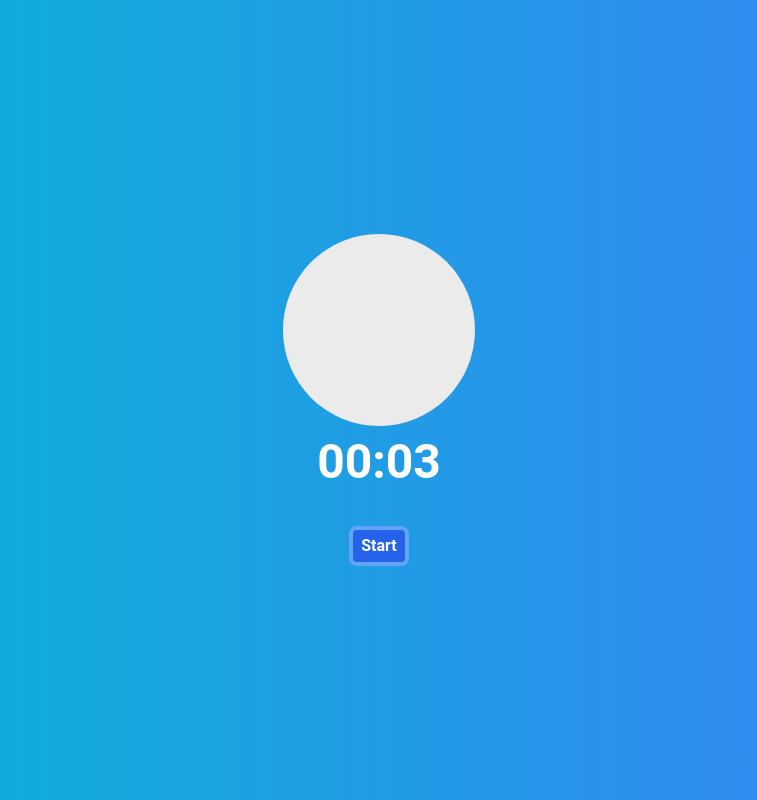
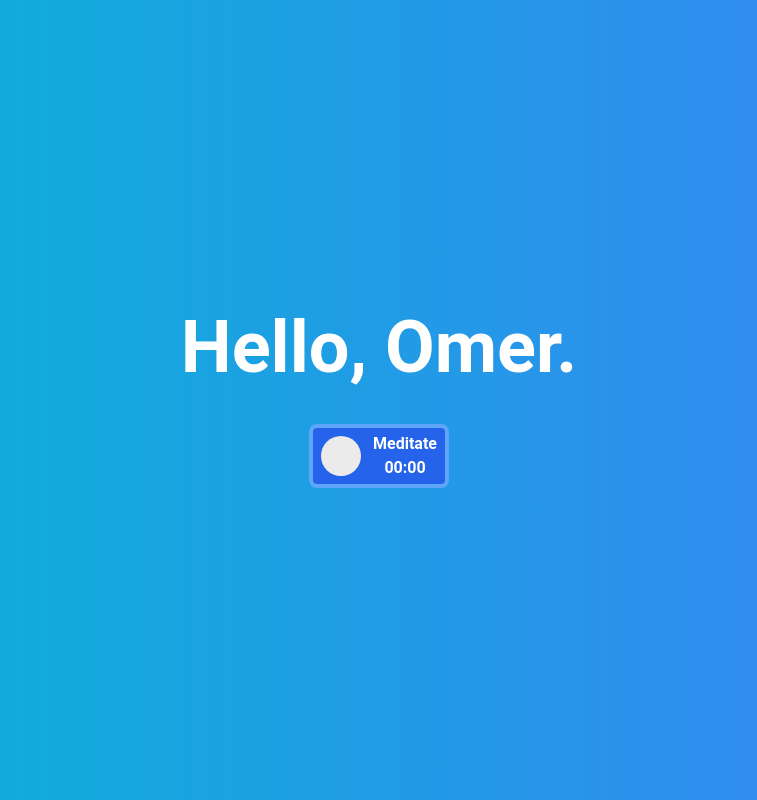
Before and after one commit to gateniomer/meditation-app, a React (Create React App) app: page / in a window 1280 px wide. Shown: the whole page, without its empty margins (261-1018 px from the left). Built offline with nearby package versions, Linux system fonts and the light colour scheme.

Commit message:
created new component

```diff
--- a/src/components/button/button.component.jsx
+++ b/src/components/button/button.component.jsx
@@ -1,6 +1,6 @@
-const Button = ({onClickHandler,children}) => {
+const Button = ({onClickHandler,children,className}) => {
   return (<button
-    className="block bg-blue-600 border-blue-400 border-4 px-2 py-1 text-white rounded-lg mx-auto font-semibold"
+    className={`bg-blue-600 border-blue-400 border-4 px-2 py-1 text-white rounded-lg mx-auto font-semibold ${className}`}
     onClick={onClickHandler}>
       {children}
       </button>)
--- /dev/null
+++ b/src/components/selectExerciseButton/selectExerciseButton.component.jsx
@@ -0,0 +1,45 @@
+import Button from "../button/button.component";
+import { Link } from "react-router-dom";
+import EXERCISES from "../../exercises";
+import { useState } from "react";
+
+const SelectExerciseButton = () => {
+  const [exerciseSelected,setExericeSelected] = useState(EXERCISES.MEDITATE);
+  const [selectMode,setSelectMode] = useState(false);
+  console.log(selectMode);
+  return (
+    <div className="transition-all">
+      {selectMode ?
+      <div className="flex animate-[wiggle_1s_ease-in-out_forwards]">
+        {Object.keys(EXERCISES).map(key =>
+        <span
+        key={key}
+        className="flex flex-col items-center mr-2 text-sm"
+        onClick={()=>{
+          setExericeSelected(EXERCISES[key]);
+          setSelectMode(false);
+          }}>
+        <img
+        src='../assets/placeholder.svg' className="w-10 h-10 rounded"/>
+        {EXERCISES[key].title}
+        </span>
+
+        )}
+      </div>
+      :""}
+      <Button
+      className='flex justify-center items-center'
+      onClickHandler={()=>setSelectMode(!selectMode)}>
+        <exerciseSelected.icon className="w-10 h-10"/>
+        <Link to="exercise">
+          <div className="flex flex-col ml-3">
+          {exerciseSelected.title}
+          <span>00:00</span>
+          </div>
+        </Link>
+      </Button>
+    </div>
+  )
+}
+
+export default SelectExerciseButton;
--- a/src/exercises.js
+++ b/src/exercises.js
@@ -1,17 +1,25 @@
+import { ReactComponent as Logo } from "./assets/placeholder.svg";
 const EXERCISES = {
   MEDITATE:{
     title: "Meditate",
     shortDescription: "lorem ipsum",
     description: "lorem ipsum long",
-    imageUrl: "",
-    iconUrl: ""
+    imageUrl: "./assets/placeholder.svg",
+    icon: Logo
   },
   BREATHING:{
     title: "Breathing",
     shortDescription: "lorem ipsum",
     description: "lorem ipsum long",
     imageUrl: "",
-    iconUrl: ""
+    icon: Logo
+  },
+  TEST:{
+    title: "Test",
+    shortDescription: "lorem ipsum",
+    description: "lorem ipsum long",
+    imageUrl: "",
+    icon: Logo
   },
 }
 export default EXERCISES;
--- a/src/routes/exercise.route.jsx
+++ b/src/routes/exercise.route.jsx
@@ -1,7 +1,17 @@
+import CountDownTimer from "../components/countDownTimer/countDownTimer.component";
+
 const Exercise = () => {
+
+  const onCountDownTimerFinish = () => {
+    console.log('Finished!');
+  }
   return (
-    <div>
-      <h1>Exercise Page!</h1>
+    <div className="bg-gradient-to-r from-cyan-500 to-blue-500 w-full h-screen">
+      <CountDownTimer
+      howLong={3}
+      onFinish={onCountDownTimerFinish}
+      />
+
     </div>
   )
 }
--- a/src/routes/home.route.jsx
+++ b/src/routes/home.route.jsx
@@ -1,21 +1,11 @@
-import CountDownTimer from "../components/countDownTimer/countDownTimer.component";
-import {useState} from 'react';
-import EXERCISES from '../exercises';
+import SelectExerciseButton from '../components/selectExerciseButton/selectExerciseButton.component';
 
 const Home = () => {
 
-  const [exerciseSelected,setExericeSelected] = useState(EXERCISES.MEDITATE);
-
-  const onCountDownTimerFinish = () => {
-    console.log('finished!');
-  }
   return(
-    <div className="bg-gradient-to-r from-cyan-500 to-blue-500 w-full h-screen">
-      <CountDownTimer
-      howLong={3}
-      onFinish={onCountDownTimerFinish}
-      />
-
+    <div className="bg-gradient-to-r from-cyan-500 to-blue-500 w-full h-screen flex flex-col justify-center items-center">
+      <h1 className='text-7xl text-white font-bold mb-10'>Hello, Omer.</h1>
+      <SelectExerciseButton/>
     </div>
   )
 }
--- a/tailwind.config.js
+++ b/tailwind.config.js
@@ -7,7 +7,14 @@ module.exports = {
     fontFamily: {
       'app':['Roboto','sans-serif']
     },
-    extend: {},
+    extend: {
+      keyframes: {
+        wiggle: {
+          '0%, 100%': { transform: 'rotate(-3deg)' },
+          '50%': { transform: 'rotate(3deg)' },
+        }
+      }
+    },
   },
   plugins: [],
 }
```
